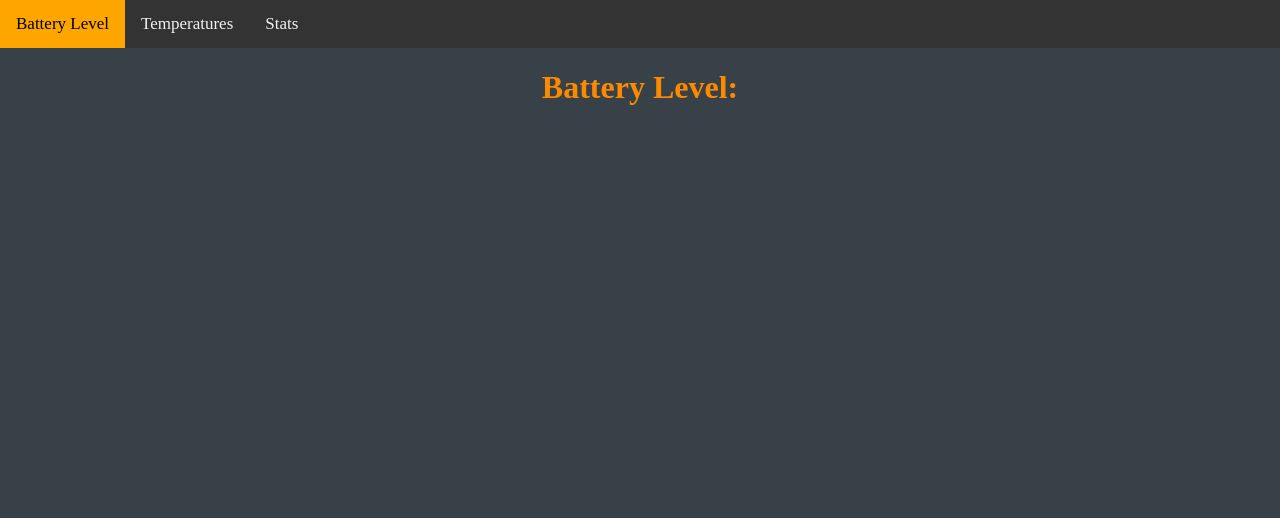
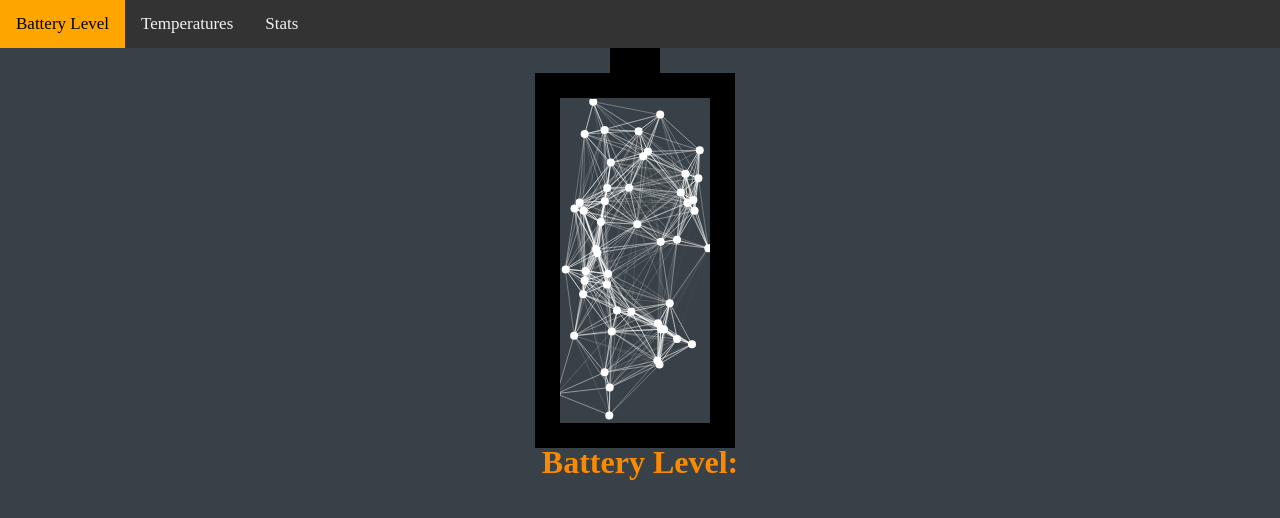
Before and after one commit to BalioFVFX/Phone-Status-Desktop, an Electron app: page batterylevel.html in a window 1280 px wide. Drawn offline with nearby package versions, Linux system fonts and the light colour scheme; no server answers.

Commit message:
Added some visuals

```diff
--- a/batterylevel.html
+++ b/batterylevel.html
@@ -10,7 +10,25 @@
         <a href="temperatures.html">Temperatures</a>
         <a href="stats.html">Stats</a>
     </div>
-    <h1 id="batteryLevel"> Battery Level: </h1>
+
+
+
+    <div id = "myDiv">
+        <img src="battery.png">
+        <div id="particles-js"> </div>
+
+</div>
+
+<h1 id="batteryLevel"> Battery Level: </h1>
+
+
+</div>
     <script src="https://www.gstatic.com/firebasejs/4.8.1/firebase.js"></script>
     <script src="application.js"></script>
+    <script src="https://cdn.jsdelivr.net/npm/particles.js@2.0.0/particles.min.js"></script>
+    <script>
+    particlesJS.load('particles-js', 'particles.json', function() {
+     console.log('callback - particles.js config loaded');
+});
+    </script>
 </body>
--- /dev/null
+++ b/particles.json
@@ -0,0 +1,15 @@
+{
+    "particles": {
+      "number": {
+        "value": 820
+      },
+      "color": {
+        "value": "ffffff"
+      },
+      "size":{
+          "value":4
+      }
+
+    }
+
+}
--- a/styles.css
+++ b/styles.css
@@ -5,6 +5,31 @@ body{
 h1{
     text-align: center;
     color:#fc8a00;
+}
+
+#particles-js{
+
+    width:150px;
+    height:324px;
+    position: relative;
+    padding-top:51px;
+    margin-left:125px;
+
+
+
+
+}
+#myDiv{
+    position:relative;
+    margin: 0 auto;
+    width:410px;
+    top:0px;
+}
+img{
+    width:400px;
+    height:400px;
+    position: absolute;
+    margin: 0px auto;
 }
 
 
```
Also changed, not shown: battery.png (added).
